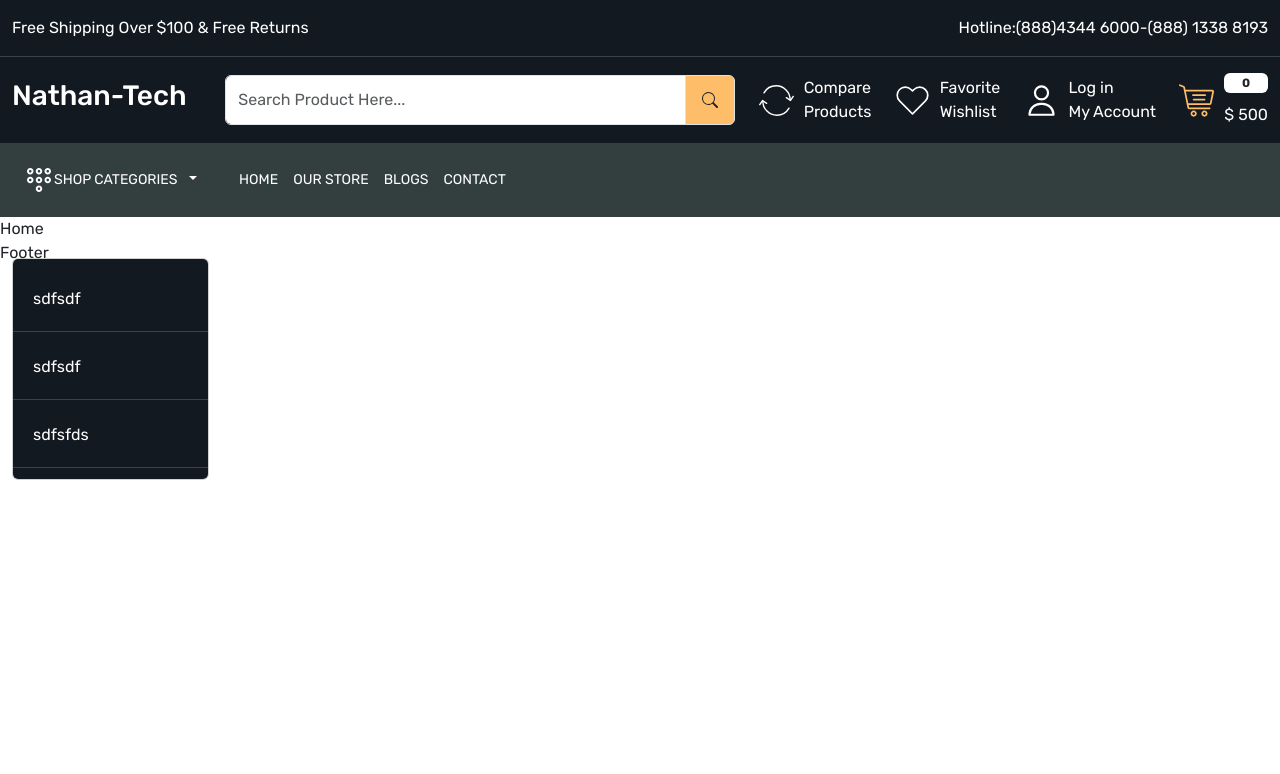
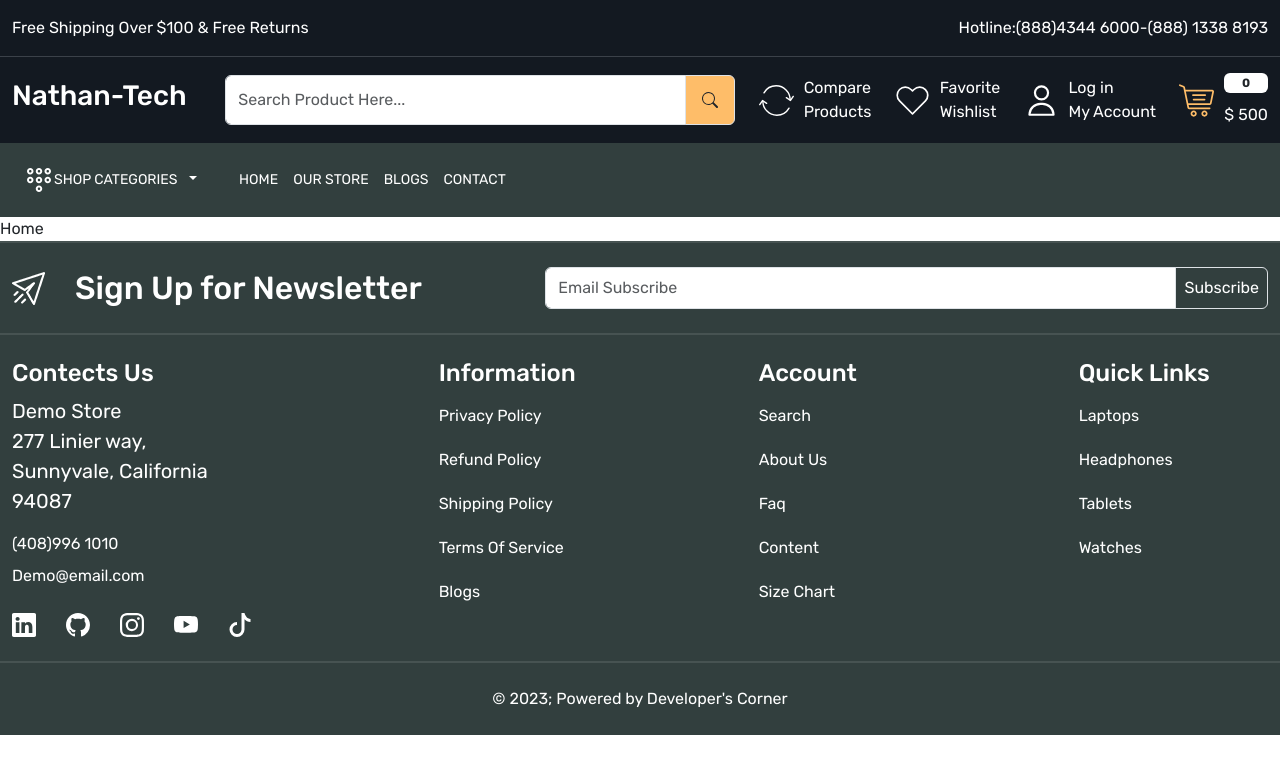
Before and after one commit to codingprojectguy/Nathan-Tech, a React (Create React App) app: page / in a window 1280 px wide. Shown: the top 774 px of the page. Built offline with nearby package versions, Linux system fonts and the light colour scheme.

Commit message:
add Footer

```diff
--- a/src/App.css
+++ b/src/App.css
@@ -76,4 +76,15 @@
   background-color: transparent;
   color: var(--color-febd69) !important;
 }
-/* header end */
+/* Footer */
+footer {
+  background-color: var(--color-232f3e);
+}
+footer:not(:first-child) {
+  border-top: 2px solid rgba(255, 255, 255, 0.1);
+}
+footer .input-group-text {
+  background-color: var(--color-232f3e);
+  color: white;
+  padding: 8px 17px;
+}
--- a/src/components/Footer.js
+++ b/src/components/Footer.js
@@ -1,7 +1,129 @@
 import React from "react";
+import { Link } from "react-router-dom";
+import {
+  BsLinkedin,
+  BsGithub,
+  BsYoutube,
+  BsInstagram,
+  BsTiktok,
+} from "react-icons/bs";
 
 const Footer = () => {
-  return <div>Footer</div>;
+  return (
+    <>
+      <footer className="py-4">
+        <div className="container-xxl">
+          <div className="row align-items-center">
+            <div className="col-5">
+              <div className="footer-top-data d-flex gap-30 align-items-center">
+                <img src="images/newsletter.png" alt="newsletter" />
+                <h2 className="mb-0 text-white">Sign Up for Newsletter</h2>
+              </div>
+            </div>
+            <div className="col-7">
+              <div class="input-group">
+                <input
+                  type="text"
+                  className="form-control py-1"
+                  placeholder="Email Subscribe"
+                  aria-label="Email Subscribe"
+                  aria-describedby="basic-addon2"
+                />
+                <span className="input-group-text p-2" id="basic-addon2">
+                  Subscribe
+                </span>
+              </div>
+            </div>
+          </div>
+        </div>
+      </footer>
+      <footer className="py-4">
+        <div className="container-xxl">
+          <div className="row">
+            <div className="col-4">
+              <h4 className="text-white mc-4">Contects Us</h4>
+              <div>
+                <address className="text-white fs-5">
+                  Demo Store <br />
+                  277 Linier way, <br /> Sunnyvale, California <br />
+                  94087
+                </address>
+                <a
+                  href="tel:(408)996 1010"
+                  className="text-white mt-3 d-block mb-1"
+                >
+                  (408)996 1010
+                </a>
+                <a
+                  href="Demo@email.com"
+                  className="text-white mt-2 d-block mb-0"
+                >
+                  Demo@email.com
+                </a>
+                <div className="social_icons d-flex align-items-center gap-30 mt-4">
+                  <a className="text-white" href="">
+                    <BsLinkedin className="fs-4" />
+                  </a>
+                  <a className="text-white" href="">
+                    <BsGithub className="fs-4" />
+                  </a>
+                  <a className="text-white" href="">
+                    <BsInstagram className="fs-4" />
+                  </a>
+                  <a className="text-white" href="">
+                    <BsYoutube className="fs-4" />
+                  </a>
+                  <a className="text-white" href="">
+                    <BsTiktok className="fs-4" />
+                  </a>
+                </div>
+              </div>
+            </div>
+            <div className="col-3">
+              <h4 className="text-white mc-4">Information</h4>
+              <div className="footer-links d-flex flex-column">
+                <Link className="text-white py-2 mb-1">Privacy Policy</Link>
+                <Link className="text-white py-2 mb-1 ">Refund Policy</Link>
+                <Link className="text-white py-2 mb-1 ">Shipping Policy</Link>
+                <Link className="text-white py-2 mb-1">Terms Of Service</Link>
+                <Link className="text-white py-2 mb-1">Blogs</Link>
+              </div>
+            </div>
+            <div className="col-3">
+              <h4 className="text-white mc-4">Account</h4>
+              <div className="footer-links d-flex flex-column">
+                <Link className="text-white py-2 mb-1">Search</Link>
+                <Link className="text-white py-2 mb-1 ">About Us</Link>
+                <Link className="text-white py-2 mb-1 ">Faq</Link>
+                <Link className="text-white py-2 mb-1">Content</Link>
+                <Link className="text-white py-2 mb-1">Size Chart</Link>
+              </div>
+            </div>
+            <div className="col-2">
+              <h4 className="text-white mc-4">Quick Links</h4>
+              <div className="footer-links d-flex flex-column">
+                <Link className="text-white py-2 mb-1">Laptops</Link>
+                <Link className="text-white py-2 mb-1">Headphones</Link>
+                <Link className="text-white py-2 mb-1">Tablets</Link>
+                <Link className="text-white py-2 mb-1">Watches</Link>
+              </div>
+            </div>
+          </div>
+        </div>
+      </footer>
+      <footer className="py-4">
+        <div className="container-xxl">
+          <div className="row">
+            <div className="col-12">
+              <p className="text-center mb-0 text-white">
+                &copy; {new Date().getFullYear()}; Powered by Developer's Corner
+              </p>
+            </div>
+          </div>
+        </div>
+      </footer>
+    </>
+  );
 };
 
 export default Footer;
--- a/src/components/Header.js
+++ b/src/components/Header.js
@@ -100,7 +100,7 @@
                         Shop Categories
                       </span>
                     </button>
-                    <ul className="dropdown-menu show">
+                    <ul className="dropdown-menu">
                       <li>
                         <Link className="dropdown-item text-white" to="">
                           sdfsdf
```
